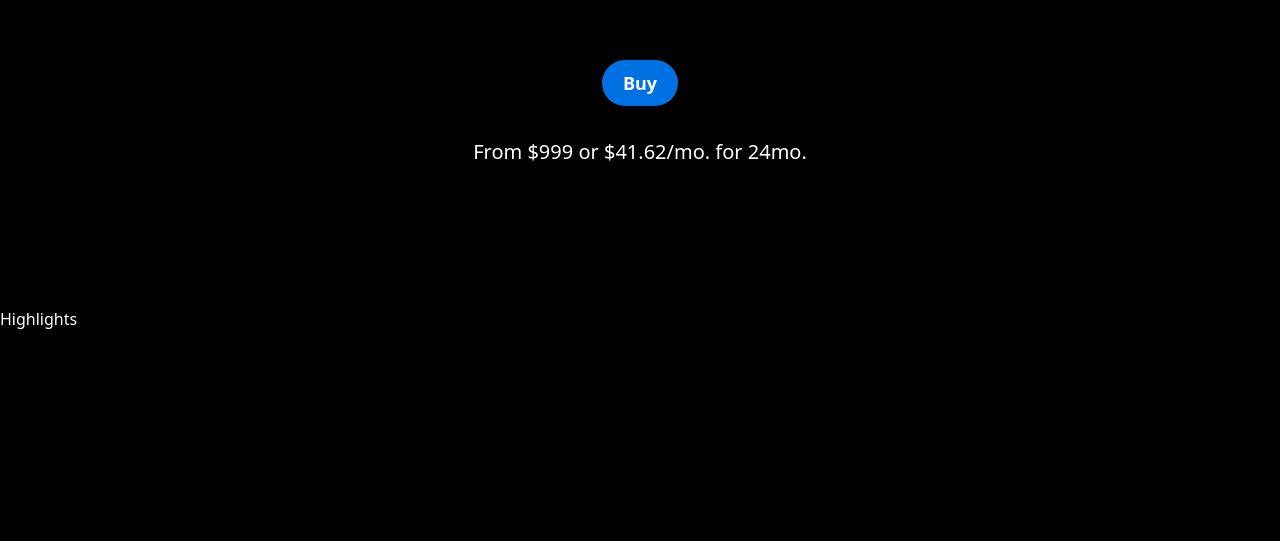
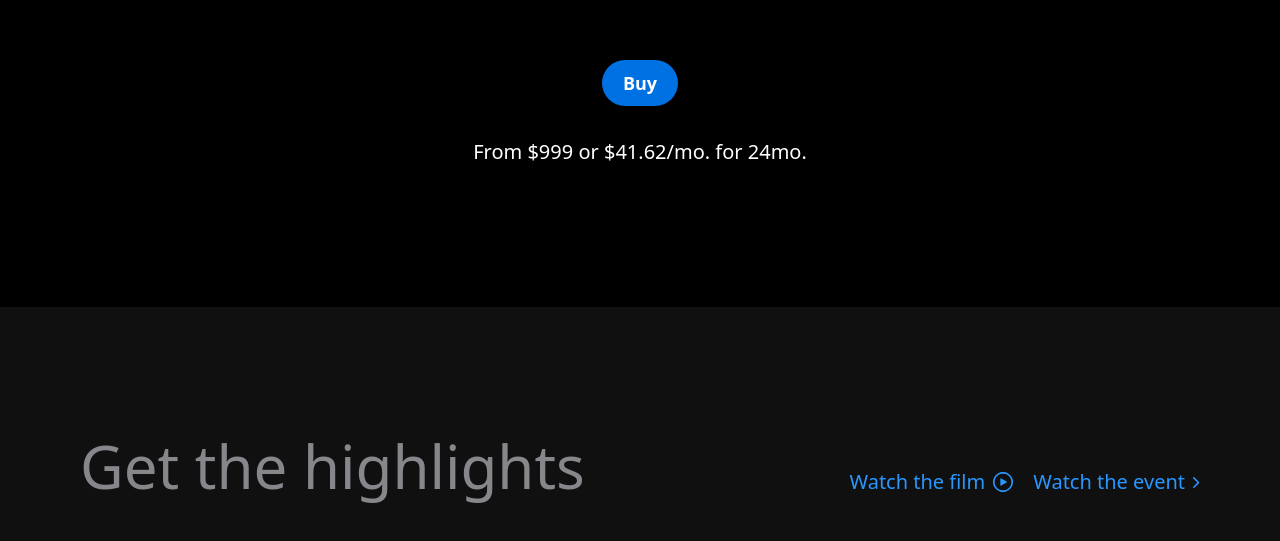
Before and after one commit to akj2018/apple-website, a React (Vite) app: page / in a window 1280 px wide. Shown: the part 493-1034 px from the top of the page. Before the commit the page ends 824 px from the top, so only its background shows below. Built offline with nearby package versions, Linux system fonts and the light colour scheme.

Commit message:
Add Highlights Section (Title + Links) | animate opacity and y-transition

```diff
--- a/src/components/Hero.jsx
+++ b/src/components/Hero.jsx
@@ -36,8 +36,6 @@ const Hero = () => {
       document.getElementById("cta").childNodes
     );
 
-    console.log(ctaChildren);
-
     gsap.to(ctaChildren, {
       opacity: 1,
       y: -20,
@@ -47,8 +45,8 @@ const Hero = () => {
   }, []);
 
   return (
-    <section className="w-full nav-height bg-black relative">
-      <div className="w-full h-full sm:h-5/6 lg:h-4/6 flex-center flex-col">
+    <section className="w-full h-fit md:nav-height  bg-black">
+      <div className="w-full h-full sm:h-5/6 lg:h-4/6 flex-center flex-col max-md:mt-5">
         <p id="hero" className="hero-title">
           iPhone 15 Pro
         </p>
@@ -66,7 +64,7 @@ const Hero = () => {
       </div>
 
       {/* Buy Button with Price */}
-      <div id="cta" className="flex flex-col justify-center items-center gap-3">
+      <div id="cta" className="flex flex-col  items-center gap-3 max-md:my-6">
         <a
           href="#highlights"
           className="btn font-semibold text-lg flex-1 opacity-0 translate-y-3"
--- a/src/components/Highlights.jsx
+++ b/src/components/Highlights.jsx
@@ -1,5 +1,46 @@
+import { useGSAP } from "@gsap/react";
+import gsap from "gsap";
+import { rightImg, watchImg } from "../utils";
+
 const Highlights = () => {
-  return <div>Highlights</div>;
+  useGSAP(() => {
+    // gsap.to("#title", {
+    //   opacity: 1,
+    //   y: 0,
+    // });
+
+    gsap.to(".hero-item", {
+      opacity: 1,
+      y: 1,
+      delay: 1,
+      stagger: 0.25,
+    });
+  }, []);
+
+  return (
+    <section className="w-full h-full common-padding bg-zinc">
+      <div className="screen-max-width">
+        {/* Title + Links */}
+        <div className="mb-12 w-full flex flex-col md:flex-row items-start md:items-end justify-between">
+          <h1 id="title" className="hero-item section-heading">
+            Get the highlights
+          </h1>
+          <div className="flex flex-col sm:flex-row items-end gap-2 sm:gap-5">
+            <p className="link max-sm:text-[1.05rem] hero-item">
+              Watch the film
+              <img src={watchImg} alt="Watch" className="ml-2" />
+            </p>
+            <p className="link max-sm:text-[1.05rem] hero-item">
+              Watch the event
+              <img src={rightImg} alt="Event" className="ml-2" />
+            </p>
+          </div>
+        </div>
+
+        {/* Video Carousel */}
+      </div>
+    </section>
+  );
 };
 
 export default Highlights;
--- a/src/index.css
+++ b/src/index.css
@@ -55,7 +55,7 @@ canvas {
   }
 
   .common-padding {
-    @apply sm:py-32 py-20 sm:px-10 px-5;
+    @apply py-20 sm:py-32 px-5 sm:px-10;
   }
 
   .section-heading {
```
